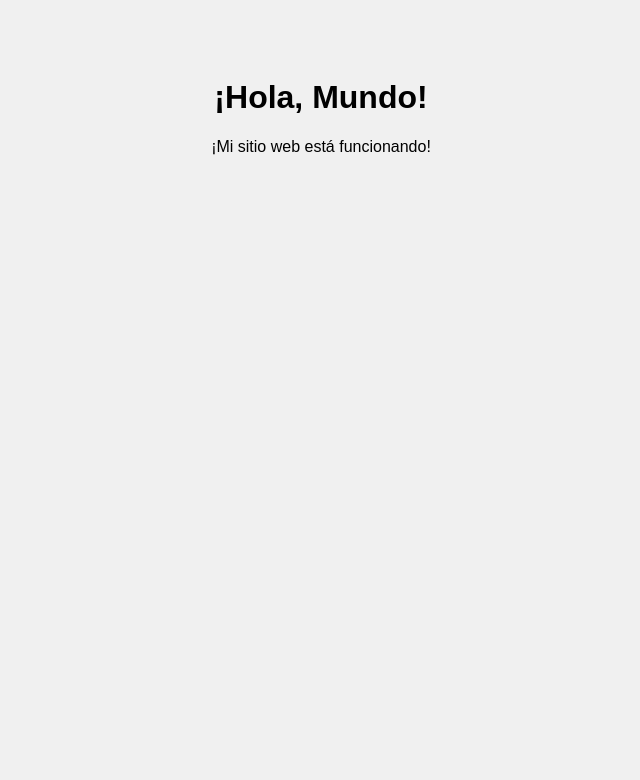
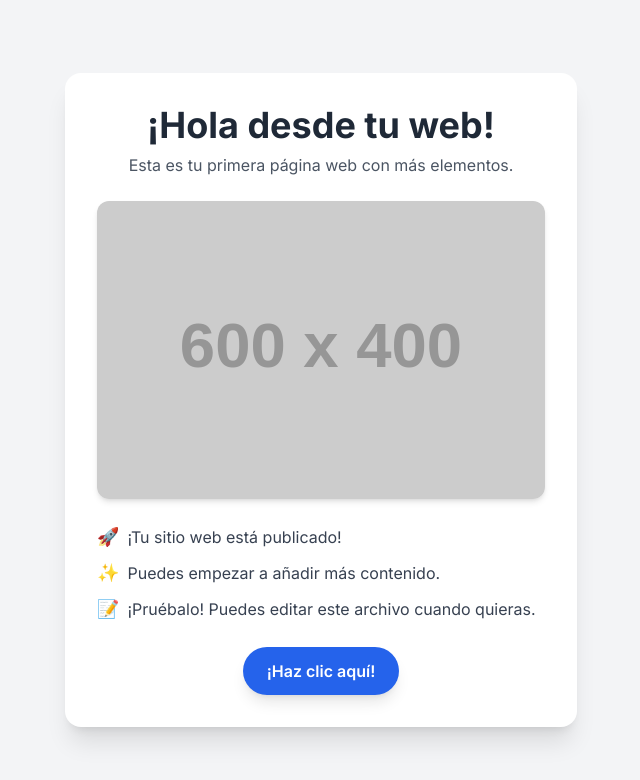
Before and after one commit to CharlyRag/alma, a plain HTML site: page index.html in a window 1280 px wide. Shown: the whole page, without its empty margins (319-959 px from the left). Drawn offline with nearby package versions, Linux system fonts and the light colour scheme; placeholder pictures from the web are drawn by us.

Commit message:
Add files via upload

```diff
--- a/index.html
+++ b/index.html
@@ -1,20 +1,65 @@
+<!-- Este es el código actualizado para tu página web. -->
+<!-- Usamos Tailwind CSS para los estilos, cargado desde un CDN. -->
+<!-- La fuente 'Inter' se usa para un diseño limpio. -->
 <!DOCTYPE html>
 <html lang="es">
 <head>
     <meta charset="UTF-8">
     <meta name="viewport" content="width=device-width, initial-scale=1.0">
-    <title>¡Mi Primera Web!</title>
+    <title>¡Mi Primera Web con Estilo!</title>
+    <!-- Carga de Tailwind CSS para un diseño moderno y responsive -->
+    <script src="https://cdn.tailwindcss.com"></script>
+    <link rel="preconnect" href="https://fonts.googleapis.com">
+    <link rel="preconnect" href="https://fonts.gstatic.com" crossorigin>
+    <link href="https://fonts.googleapis.com/css2?family=Inter:wght@400;600;700&display=swap" rel="stylesheet">
     <style>
         body {
-            font-family: sans-serif;
-            text-align: center;
-            background-color: #f0f0f0;
-            padding-top: 50px;
+            font-family: 'Inter', sans-serif;
         }
     </style>
 </head>
-<body>
-    <h1>¡Hola, Mundo!</h1>
-    <p>¡Mi sitio web está funcionando!</p>
+<body class="bg-gray-100 flex items-center justify-center min-h-screen p-4">
+
+    <!-- Contenedor principal de la tarjeta con sombra y esquinas redondeadas -->
+    <div class="bg-white p-8 rounded-2xl shadow-xl max-w-lg w-full text-center">
+        <!-- Título principal de la página -->
+        <h1 class="text-4xl font-bold text-gray-800 mb-2">¡Hola desde tu web!</h1>
+
+        <!-- Subtítulo o descripción -->
+        <p class="text-gray-600 mb-6">Esta es tu primera página web con más elementos.</p>
+
+        <!-- Imagen de ejemplo para ilustrar el contenido -->
+        <img
+            src="https://placehold.co/600x400/94A3B8/FFFFFF?text=Tu+Imagen+Aqui"
+            alt="Ilustración de un paisaje genérico"
+            class="rounded-xl w-full mb-6 shadow-md"
+            onerror="this.src='https://placehold.co/600x400/94A3B8/FFFFFF?text=Imagen+no+disponible'"
+        >
+
+        <!-- Lista de elementos de ejemplo -->
+        <ul class="list-none text-left space-y-2 text-gray-700 mb-6">
+            <li class="flex items-center">
+                <!-- Icono de un cohete como elemento visual -->
+                <span class="mr-2 text-lg">🚀</span>
+                <span>¡Tu sitio web está publicado!</span>
+            </li>
+            <li class="flex items-center">
+                <!-- Icono de una estrella para destacar -->
+                <span class="mr-2 text-lg">✨</span>
+                <span>Puedes empezar a añadir más contenido.</span>
+            </li>
+            <li class="flex items-center">
+                <!-- Icono de un lápiz para sugerir ediciones -->
+                <span class="mr-2 text-lg">📝</span>
+                <span>¡Pruébalo! Puedes editar este archivo cuando quieras.</span>
+            </li>
+        </ul>
+
+        <!-- Botón de llamada a la acción -->
+        <button class="bg-blue-600 text-white font-semibold py-3 px-6 rounded-full shadow-lg hover:bg-blue-700 transition-all duration-300">
+            ¡Haz clic aquí!
+        </button>
+    </div>
+
 </body>
 </html>
```
